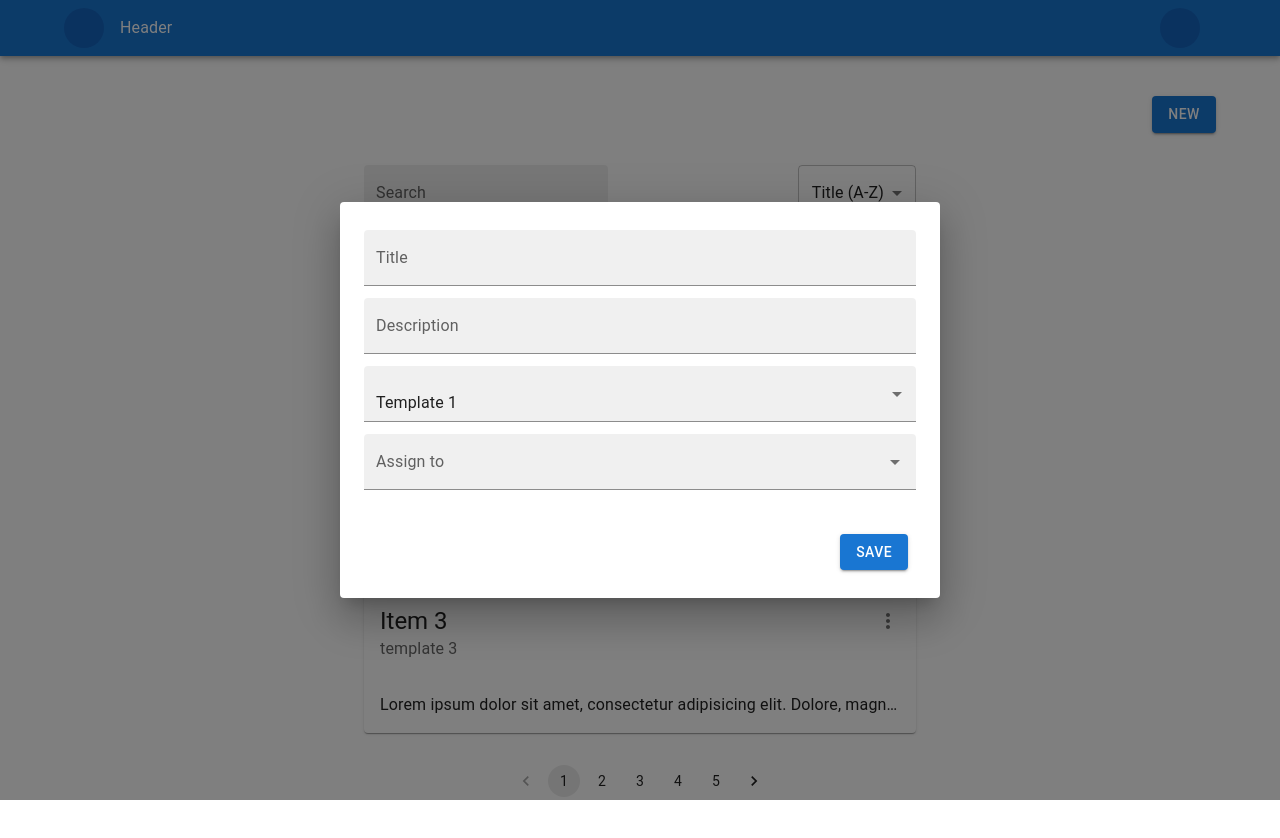
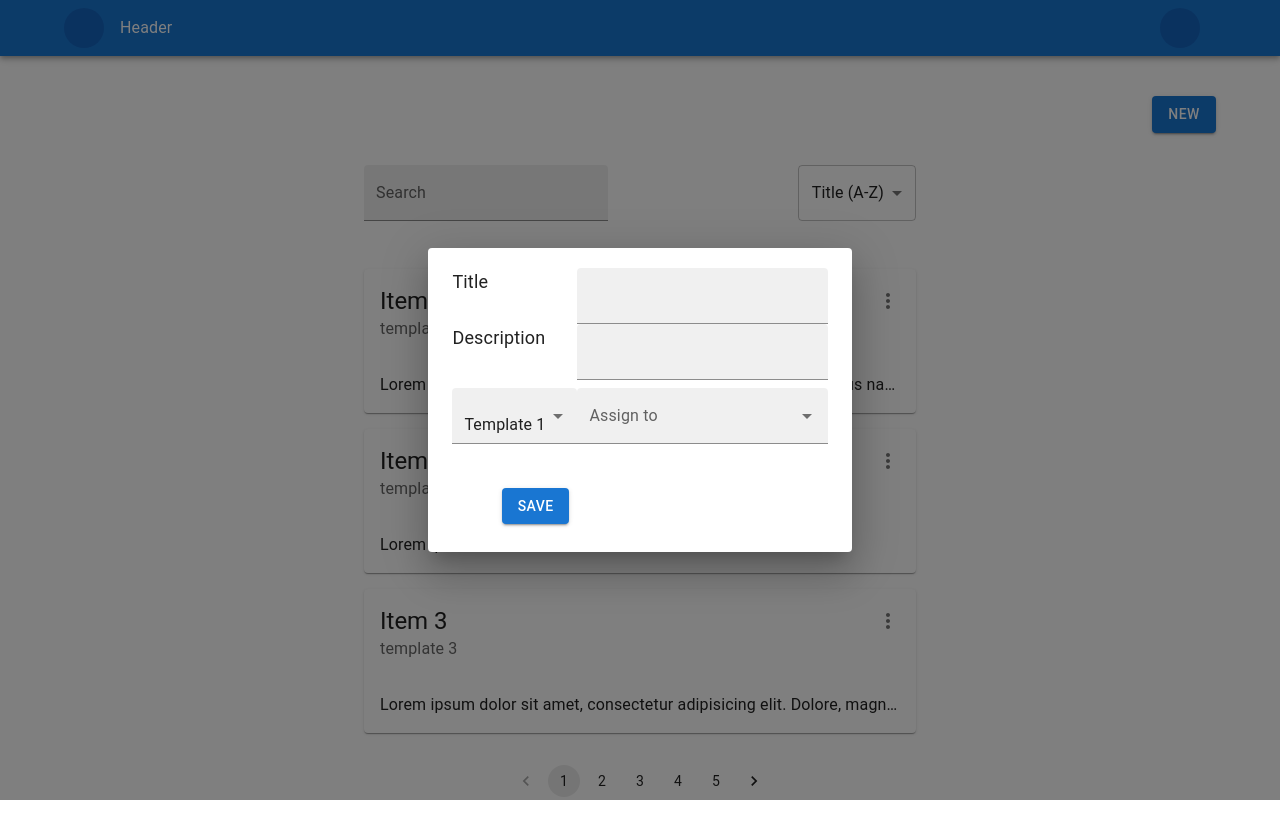
Before and after one commit to AzazelloB/pdp-admin, a React (Create React App) app: page / in a window 1280 px wide. Both pictures are taken after a click on the button "NEW". Shown: the top 838 px of the page. Built offline with nearby package versions, Linux system fonts and the light colour scheme.

Commit message:
uglify form

```diff
--- a/src/components/CreateNewModal.tsx
+++ b/src/components/CreateNewModal.tsx
@@ -10,6 +10,7 @@ import {
 import { useState } from 'react';
 
 import Modal from 'ui/Modal';
+import { Input } from './Form';
 
 const templateOptions = [
   {
@@ -47,10 +48,10 @@ const CreateNewModal: React.FC = () => {
       </Modal.Button>
 
       <Modal.Content>
-        <>
-          <TextField fullWidth label="Title" margin="dense" variant="filled" />
+        <Box display="grid" gridTemplateColumns="1fr 2fr">
+          <Input name="title" variant="filled" fullWidth label="Title" margin="dense" />
 
-          <TextField fullWidth label="Description" margin="dense" variant="filled" />
+          <Input name="description" variant="filled" fullWidth label="Description" margin="dense" />
 
           <Select
             fullWidth
@@ -84,7 +85,7 @@ const CreateNewModal: React.FC = () => {
               </Box>
             )}
           </Modal.Actions>
-        </>
+        </Box>
       </Modal.Content>
     </Modal>
   );
--- /dev/null
+++ b/src/components/Form/FormFields/Input.tsx
@@ -0,0 +1,82 @@
+import {
+  FormHelperText,
+  Input as MuiInput,
+  OutlinedInput,
+  FilledInput,
+  Box,
+  Typography,
+} from '@mui/material';
+
+interface StandartInputProps extends React.ComponentProps<typeof MuiInput> {
+  variant: 'standart';
+}
+
+interface OutlinedInputProps extends React.ComponentProps<typeof OutlinedInput> {
+  variant: 'outlined';
+}
+
+interface FilledInputProps extends React.ComponentProps<typeof FilledInput> {
+  variant: 'filled';
+}
+
+type InputProps = (StandartInputProps | OutlinedInputProps | FilledInputProps) & {
+  name: string;
+  label?: string;
+  helperText?: string;
+}
+
+const Input: React.FC<InputProps> = ({
+  name,
+  variant = 'standard',
+  label,
+  helperText,
+  ...props
+}) => {
+  let InputComponent = null;
+
+  switch (variant) {
+    case 'filled':
+      InputComponent = FilledInput;
+      break;
+
+    case 'outlined':
+      InputComponent = OutlinedInput;
+      break;
+
+    default:
+      InputComponent = MuiInput;
+      break;
+  }
+
+  return (
+    // <Box display="flex" alignItems="center">
+    <>
+      {label && (
+        <label
+          htmlFor={name}
+        >
+          <Typography sx={{
+            mr: 2,
+            fontSize: 18,
+          }}
+          >
+            {label}
+          </Typography>
+        </label>
+      )}
+
+      <InputComponent
+        id={name}
+        name={name}
+        hiddenLabel
+        aria-describedby={`${name}-text`}
+        {...props}
+      />
+
+      {helperText && <FormHelperText id={`${name}-text`}>{helperText}</FormHelperText>}
+    </>
+    // </Box>
+  );
+};
+
+export default Input;
--- /dev/null
+++ b/src/components/Form/index.ts
@@ -0,0 +1,5 @@
+import Input from './FormFields/Input';
+
+export {
+  Input,
+};
```
